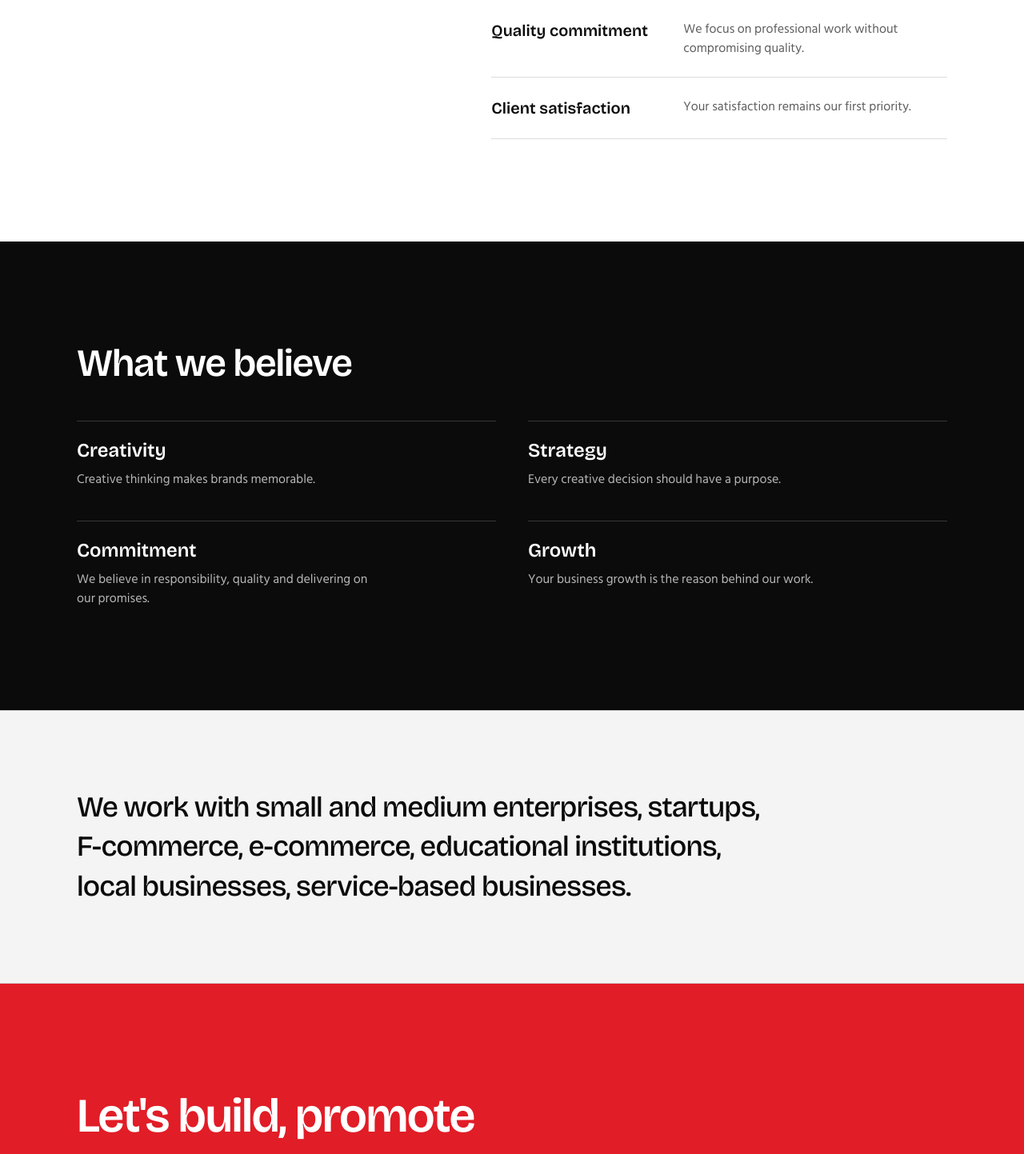
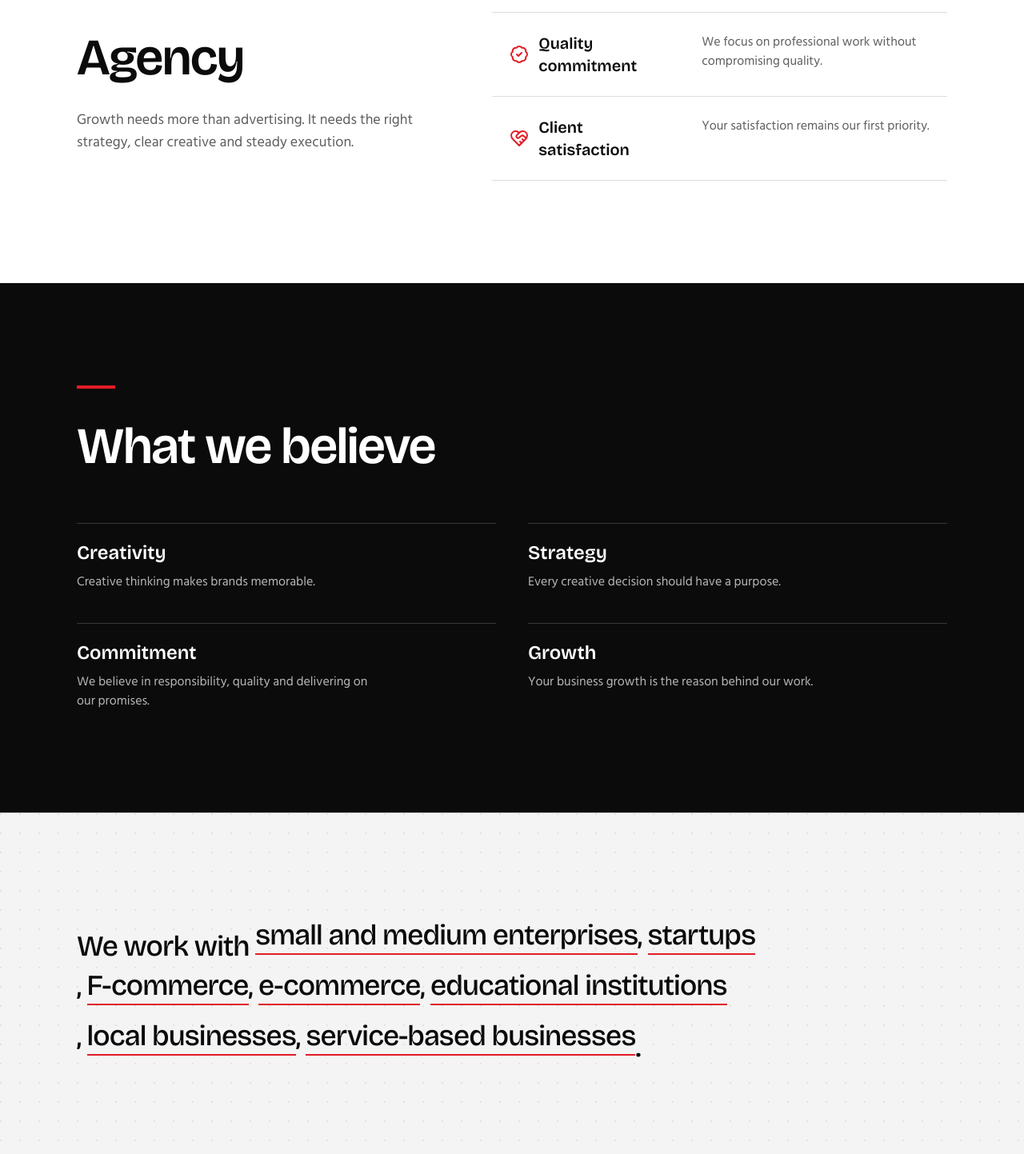
Before and after one commit to thetawhidulislam/amder-agency-frontend, a Next.js app: page /about in a window 1280 px wide. Shown: the part 1207-2650 px from the top of the page at 80% size. Built offline with nearby package versions, Linux system fonts and the light colour scheme; no server answers.

Commit message:
updated deisng

```diff
--- a/app/(site)/about/page.tsx
+++ b/app/(site)/about/page.tsx
@@ -2,7 +2,7 @@ import type { Metadata } from "next";
 import { CtaBand } from "@/components/home/cta-band";
 import { Industries } from "@/components/home/industries";
 import { Why } from "@/components/home/why";
-import { Container, Section } from "@/components/shared/container";
+import { Container, Section, SectionHeading } from "@/components/shared/container";
 import { philosophy } from "@/config/site";
 import { getSettings } from "@/lib/api-server";
 import { whatsappLink } from "@/lib/utils";
@@ -43,7 +43,7 @@ export default async function AboutPage() {
 
       <Section className="theme-dark bg-page text-fg">
         <Container>
-          <h2 className="font-display text-3xl font-semibold tracking-tight sm:text-5xl">What we believe</h2>
+          <SectionHeading title="What we believe" />
           <dl className="mt-12 grid gap-x-10 gap-y-10 sm:grid-cols-2">
             {philosophy.map((p) => (
               <div key={p.title} className="border-t border-line pt-5">
--- a/app/(site)/page.tsx
+++ b/app/(site)/page.tsx
@@ -26,8 +26,8 @@ export default async function HomePage() {
       <ServicesSection services={services} />
       <Process />
       <Why />
+      {featured.items.length > 0 ? <FeaturedWork items={featured.items} /> : null}
       <Industries />
-      {featured.items.length > 0 ? <FeaturedWork items={featured.items} /> : null}
       <CtaBand whatsapp={whatsapp} />
     </>
   );
--- a/app/(site)/services/[slug]/page.tsx
+++ b/app/(site)/services/[slug]/page.tsx
@@ -3,7 +3,7 @@ import Link from "next/link";
 import { ArrowUpRight } from "lucide-react";
 import { notFound } from "next/navigation";
 import { CtaBand } from "@/components/home/cta-band";
-import { Container, Section } from "@/components/shared/container";
+import { Container, Section, SectionHeading } from "@/components/shared/container";
 import { PortfolioCard } from "@/components/shared/portfolio-card";
 import { ServiceIcon } from "@/components/shared/service-icon";
 import { buttonClass } from "@/components/ui/button";
@@ -58,7 +58,7 @@ export default async function ServiceDetailPage({ params }: Props) {
             </div>
 
             <div>
-              <h2 className="font-display text-2xl font-semibold">What is included</h2>
+              <SectionHeading title="What is included" />
               <ul className="mt-5 border-t border-line">
                 {service.features.map((f) => (
                   <li key={f} className="flex gap-3 border-b border-line py-3.5">
@@ -83,7 +83,7 @@ export default async function ServiceDetailPage({ params }: Props) {
       {service.portfolio.length > 0 ? (
         <Section className="border-t border-line py-14 sm:py-20">
           <Container>
-            <h2 className="font-display text-3xl font-semibold tracking-tight sm:text-4xl">Work in {service.title}</h2>
+            <SectionHeading title={`Work in ${service.title}`} />
             <div className="mt-10 grid gap-x-8 gap-y-12 sm:grid-cols-2 lg:grid-cols-3">
               {service.portfolio.map((item) => (
                 <PortfolioCard key={item.id} item={item} />
--- a/app/globals.css
+++ b/app/globals.css
@@ -67,6 +67,97 @@ body {
   transition:
     opacity var(--dur) var(--ease-out) var(--reveal-delay, 0ms),
     transform var(--dur) var(--ease-out) var(--reveal-delay, 0ms);
+}
+
+.motion-reveal-inline {
+  display: inline-block;
+}
+
+.section-heading-bar {
+  transform: scaleX(0);
+  transform-origin: left;
+  transition: transform var(--dur) var(--ease-out);
+}
+
+.motion-reveal[data-visible="true"] .section-heading-bar {
+  transform: scaleX(1);
+}
+
+.service-row-title {
+  display: inline-block;
+  transition: transform var(--dur) var(--ease-out);
+}
+
+.service-row-content:hover .service-row-title,
+.service-row-content:focus-within .service-row-title {
+  transform: translateX(8px);
+}
+
+.service-included-arrow {
+  opacity: 0;
+  transform: translate(0, 0);
+  transition:
+    opacity var(--dur) var(--ease-out),
+    transform var(--dur) var(--ease-out);
+}
+
+.service-row-content:hover .service-included-arrow,
+.service-row-content:focus-within .service-included-arrow {
+  opacity: 1;
+  transform: translate(2px, -2px);
+}
+
+.process-step:hover .process-icon,
+.process-step:focus-within .process-icon {
+  background-color: #e11d27;
+}
+
+.industry-highlight {
+  display: inline-block;
+  position: relative;
+}
+
+.industry-highlight::after {
+  position: absolute;
+  right: 0;
+  bottom: -2px;
+  left: 0;
+  height: 4px;
+  content: "";
+  transform: scaleX(0);
+  transform-origin: left;
+  background: #e11d27;
+  transition: transform var(--dur) var(--ease-out) var(--reveal-delay, 0ms);
+}
+
+.motion-reveal[data-visible="true"] .industry-highlight::after {
+  transform: scaleX(1);
+}
+
+.process-step {
+  position: relative;
+}
+
+@media (min-width: 64rem) {
+  .process-step:nth-child(3n + 1)::after,
+  .process-step:nth-child(3n + 2)::after {
+    position: absolute;
+    z-index: 0;
+    top: 24px;
+    right: -4rem;
+    left: 24px;
+    height: 1px;
+    content: "";
+    transform: scaleX(0);
+    transform-origin: left;
+    background: rgb(255 255 255 / 0.3);
+    transition: transform 600ms var(--ease-out);
+  }
+
+  .motion-reveal[data-visible="true"] .process-step:nth-child(3n + 1)::after,
+  .motion-reveal[data-visible="true"] .process-step:nth-child(3n + 2)::after {
+    transform: scaleX(1);
+  }
 }
 
 .button-wipe {
@@ -191,14 +282,39 @@ body {
   }
 
   .motion-arrow,
-  .service-row {
+  .service-row,
+  .service-row-title,
+  .service-included-arrow,
+  .process-icon,
+  .process-step::after,
+  .section-heading-bar,
+  .industry-highlight::after {
     transition: none !important;
+  }
+
+  .section-heading-bar {
+    transform: scaleX(1) !important;
+  }
+
+  .process-step::after {
+    transform: scaleX(1) !important;
+  }
+
+  .industry-highlight::after {
+    transform: scaleX(1);
   }
 
   .group:hover .motion-arrow,
   .group:focus-visible .motion-arrow,
   .service-row:hover,
-  .service-row:focus-visible {
+  .service-row:focus-visible,
+  .service-row-content:hover .service-row-title,
+  .service-row-content:focus-within .service-row-title {
+    transform: none;
+  }
+
+  .service-included-arrow {
+    opacity: 1;
     transform: none;
   }
 
--- a/components/home/industries.tsx
+++ b/components/home/industries.tsx
@@ -1,12 +1,44 @@
 import { Container } from "@/components/shared/container";
+import { Reveal } from "@/components/motion/reveal";
 import { industries } from "@/config/site";
+
+const industryGroups: { name: string; index: number }[][] = [];
+industries.forEach((name, index) => {
+  const groupIndex = Math.min(index, 5);
+  industryGroups[groupIndex] ??= [];
+  industryGroups[groupIndex].push({ name, index });
+});
 
 export function Industries() {
   return (
-    <section className="border-y border-line bg-surface py-16 sm:py-24">
-      <Container>
+    <section className="relative isolate border-y border-line bg-surface py-20 sm:py-28 lg:py-32">
+      <svg aria-hidden="true" className="pointer-events-none absolute inset-0 size-full" preserveAspectRatio="none">
+        <defs>
+          <pattern id="industry-dot-pattern" width="24" height="24" patternUnits="userSpaceOnUse">
+            <circle cx="1" cy="1" r="1" fill="#0B0B0B" fillOpacity="0.1" />
+          </pattern>
+        </defs>
+        <rect width="100%" height="100%" fill="url(#industry-dot-pattern)" />
+      </svg>
+      <Container className="relative z-10">
         <p className="max-w-4xl font-display text-2xl font-medium leading-snug tracking-tight text-balance sm:text-4xl">
-          We work with {industries.join(", ")}.
+          We work with{" "}
+          {industryGroups.map((group, groupIndex) => (
+            <Reveal
+              key={group[0].index}
+              as="span"
+              className="motion-reveal-inline"
+              delay={groupIndex * 80}
+            >
+              {group.map(({ name, index }) => (
+                <span key={index}>
+                  {index > 0 ? ", " : null}
+                  <span className="industry-highlight">{name}</span>
+                </span>
+              ))}
+            </Reveal>
+          ))}
+          .
         </p>
       </Container>
     </section>
--- a/components/home/why.tsx
+++ b/components/home/why.tsx
@@ -1,25 +1,31 @@
-import { Container, Section } from "@/components/shared/container";
+import { BadgeCheck, HeartHandshake, Layers, Target, Users } from "lucide-react";
+import { Container, Section, SectionHeading } from "@/components/shared/container";
 import { whyPoints } from "@/config/site";
+
+const whyIcons = [Layers, Users, Target, BadgeCheck, HeartHandshake];
 
 export function Why() {
   return (
     <Section>
       <Container className="grid gap-12 lg:grid-cols-[1fr_1.3fr] lg:gap-20">
-        <div>
-          <h2 className="font-display text-3xl font-semibold tracking-tight text-balance sm:text-5xl">
-            Why businesses choose Amader Agency
-          </h2>
-          <p className="mt-4 max-w-md text-lg text-muted">
-            Growth needs more than advertising. It needs the right strategy, clear creative and steady execution.
-          </p>
-        </div>
+        <SectionHeading
+          title="Why businesses choose Amader Agency"
+          intro="Growth needs more than advertising. It needs the right strategy, clear creative and steady execution."
+          className="self-start lg:sticky lg:top-28"
+        />
         <dl className="border-t border-line">
-          {whyPoints.map((p) => (
-            <div key={p.title} className="grid gap-1 border-b border-line py-6 sm:grid-cols-[13rem_1fr] sm:gap-8">
-              <dt className="font-display text-xl font-semibold">{p.title}</dt>
-              <dd className="text-muted">{p.text}</dd>
-            </div>
-          ))}
+          {whyPoints.map((p, index) => {
+            const Icon = whyIcons[index];
+            return (
+              <div key={p.title} className="grid gap-1 border-b border-line border-l-[3px] border-l-transparent py-6 pl-5 hover:border-l-brand sm:grid-cols-[13rem_1fr] sm:gap-8">
+                <dt className="flex items-center gap-3 font-display text-xl font-semibold">
+                  <Icon aria-hidden="true" className="size-6 shrink-0 text-brand" />
+                  {p.title}
+                </dt>
+                <dd className="text-muted">{p.text}</dd>
+              </div>
+            );
+          })}
         </dl>
       </Container>
     </Section>
--- a/components/motion/reveal.tsx
+++ b/components/motion/reveal.tsx
@@ -1,17 +1,20 @@
 "use client";
 
 import { useEffect, useRef, useState, type CSSProperties, type ReactNode } from "react";
+import { cn } from "@/lib/utils";
 
 export function Reveal({
   children,
   delay = 0,
   y = 24,
   as = "div",
+  className,
 }: {
   children: ReactNode;
   delay?: number;
   y?: number;
   as?: "div" | "span";
+  className?: string;
 }) {
   const elementRef = useRef<HTMLElement>(null);
   const [ready, setReady] = useState(false);
@@ -46,7 +49,7 @@ export function Reveal({
       ref={(element) => {
         elementRef.current = element;
       }}
-      className="motion-reveal overflow-hidden"
+      className={cn("motion-reveal overflow-hidden", className)}
       data-ready={ready}
       data-visible={visible}
       style={{ "--reveal-delay": `${delay}ms`, "--reveal-y": `${y}px` } as CSSProperties}
--- a/components/shared/container.tsx
+++ b/components/shared/container.tsx
@@ -1,5 +1,6 @@
 import type { ComponentProps } from "react";
 import { cn } from "@/lib/utils";
+import { Reveal } from "@/components/motion/reveal";
 
 export function Container({ className, ...props }: ComponentProps<"div">) {
   return <div className={cn("mx-auto w-full max-w-6xl px-5 sm:px-8", className)} {...props} />;
@@ -14,26 +15,29 @@ export function SectionHeading({
   intro,
   className,
   as = "h2",
-  accent = false,
 }: {
   title: string;
   intro?: string;
   className?: string;
   as?: "h1" | "h2";
-  accent?: boolean;
 }) {
   const Heading = as;
   return (
     <div className={cn("max-w-2xl", className)}>
+      <Reveal>
+        <div>
+          <span aria-hidden="true" className="section-heading-bar mb-6 block h-1 w-12 bg-brand" />
           <Heading
             className={cn(
-          "font-display text-3xl font-semibold tracking-tight text-balance sm:text-5xl",
-          accent && "before:mb-6 before:block before:h-1 before:w-12 before:bg-brand"
+              "font-display font-semibold tracking-tight text-balance",
+              as === "h2" ? "text-[clamp(2.25rem,5vw,4rem)]" : "text-3xl sm:text-5xl"
             )}
           >
             {title}
           </Heading>
           {intro ? <p className="mt-4 text-lg text-muted">{intro}</p> : null}
         </div>
+      </Reveal>
+    </div>
   );
 }
```
Also changed, not shown: components/home/process.tsx (+19 -6 lines), components/home/services-section.tsx (+16 -14 lines). Lines whose indentation alone changed are shown as unchanged.
